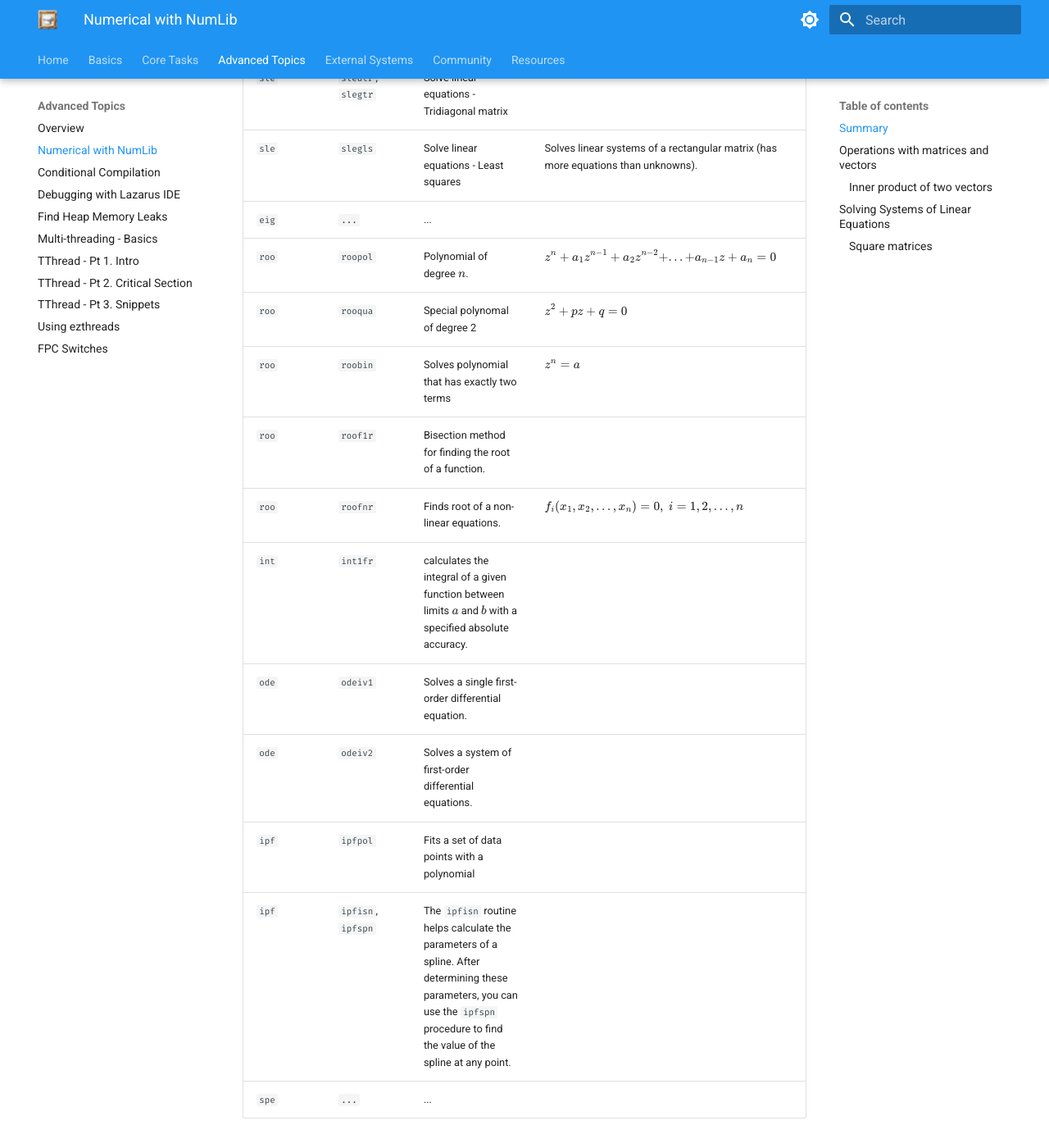
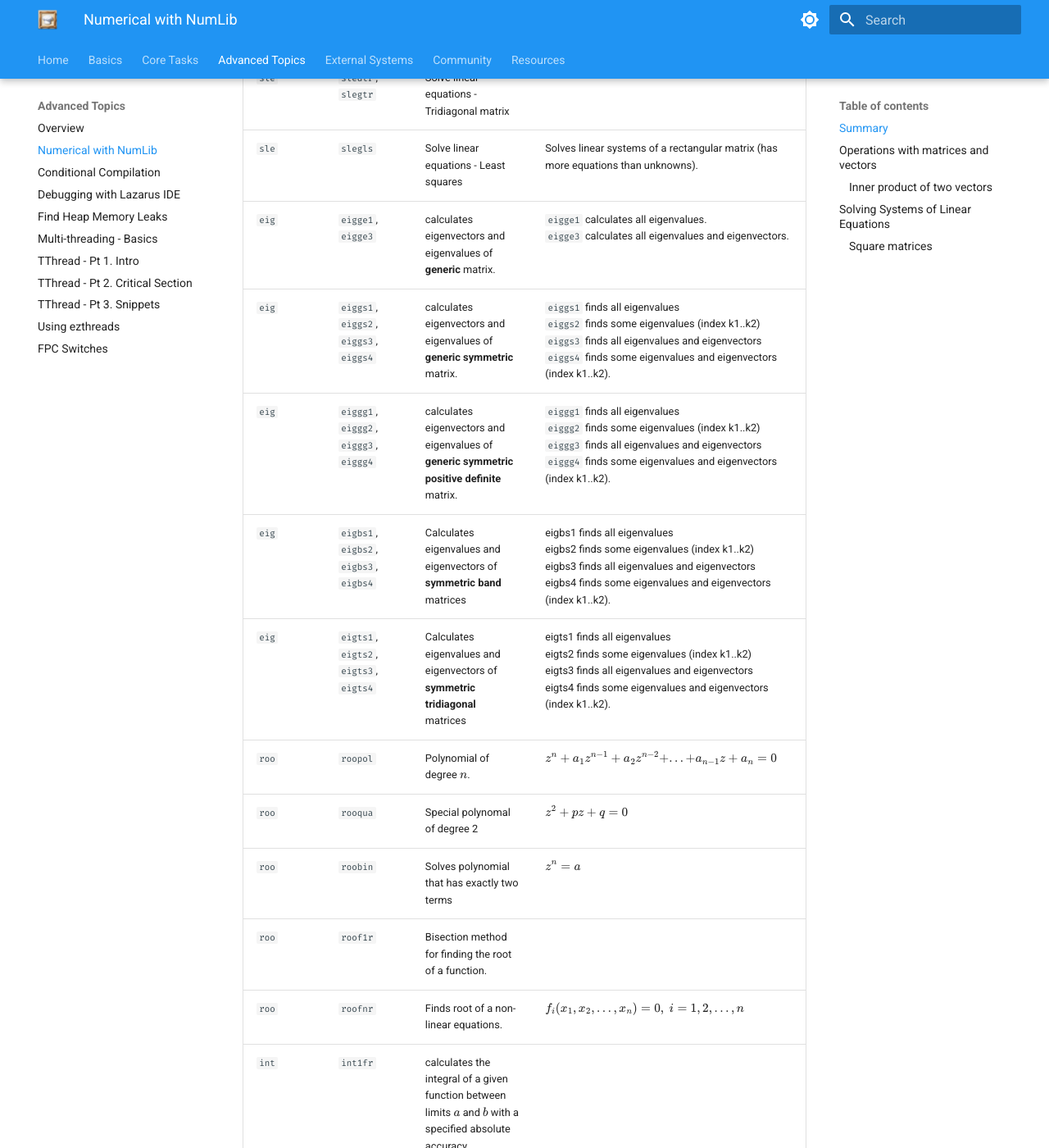
Before and after one commit to ikelaiah/free-pascal-cookbook, an MkDocs documentation site: the page built from docs/docs/advanced/numlib.md, in a window 1280 px wide and 1400 px high, scrolled down 2198 px. Shown: the whole window at 82% size. Built offline with MkDocs 1.6.1 and Material for MkDocs 9.7.7, drawn with Linux system fonts in a browser that asks for light colours.

Commit message:
Update - Edits to numlib.md.

```diff
--- a/docs/docs/advanced/numlib.md
+++ b/docs/docs/advanced/numlib.md
@@ -32,7 +32,11 @@ The notes on this page is based on [Free Pascal NumLib official doc](https://wik
 | `sle` | `slegpb` | Solve linear equations - symmetric positive definite band matrix | Optimised approach for a [symmetric positive band matrix](https://wiki.freepascal.org/NumLib_Documentation#Symmetric_positive_definite_band_matrix) |
 | `sle` | `sledtr`, `slegtr` | Solve linear equations - Tridiagonal matrix | |
 | `sle` | `slegls` | Solve linear equations - Least squares | Solves linear systems of a rectangular matrix (has more equations than unknowns). |
-| `eig` | `...` | ... | |
+| `eig` | `eigge1`, `eigge3` |  calculates eigenvectors and eigenvalues of **generic** matrix. | `eigge1` calculates all eigenvalues. <br> `eigge3` calculates all eigenvalues and eigenvectors. |
+| `eig` |`eiggs1`, `eiggs2`, `eiggs3`, `eiggs4`  | calculates eigenvectors and eigenvalues of **generic symmetric** matrix. | `eiggs1` finds all eigenvalues <br> `eiggs2` finds some eigenvalues (index k1..k2) <br> `eiggs3` finds all eigenvalues and eigenvectors <br> `eiggs4` finds some eigenvalues and eigenvectors (index k1..k2). |
+| `eig` |`eiggg1`, `eiggg2`, `eiggg3`, `eiggg4`  | calculates eigenvectors and eigenvalues of **generic symmetric positive definite** matrix. | `eiggg1` finds all eigenvalues <br> `eiggg2` finds some eigenvalues (index k1..k2) <br> `eiggg3` finds all eigenvalues and eigenvectors <br> `eiggg4` finds some eigenvalues and eigenvectors (index k1..k2). |
+| `eig` | `eigbs1`, `eigbs2`, `eigbs3`, `eigbs4` | Calculates eigenvalues and eigenvectors of **symmetric band** matrices | eigbs1 finds all eigenvalues <br> eigbs2 finds some eigenvalues (index k1..k2) <br> eigbs3 finds all eigenvalues and eigenvectors <br> eigbs4 finds some eigenvalues and eigenvectors (index k1..k2). |
+| `eig` | `eigts1`, `eigts2`, `eigts3`, `eigts4` | Calculates eigenvalues and eigenvectors of **symmetric tridiagonal** matrices | eigts1 finds all eigenvalues <br> eigts2 finds some eigenvalues (index k1..k2) <br> eigts3 finds all eigenvalues and eigenvectors <br> eigts4 finds some eigenvalues and eigenvectors (index k1..k2). |
 | `roo` | `roopol` | Polynomial of degree $n$. | $\displaystyle{  z^n + a_1 z^{n-1} + a_2 z^{n-2} + ... + a_{n-1} z + a_n = 0 }$ |
 | `roo` | `rooqua` | Special polynomal of degree 2 | $\displaystyle{ {z}^2 + {p} {z} + {q} = 0}$ |
 | `roo` | `roobin` | Solves polynomial that has exactly two terms | $\displaystyle{ z^n = a }$ |
```
